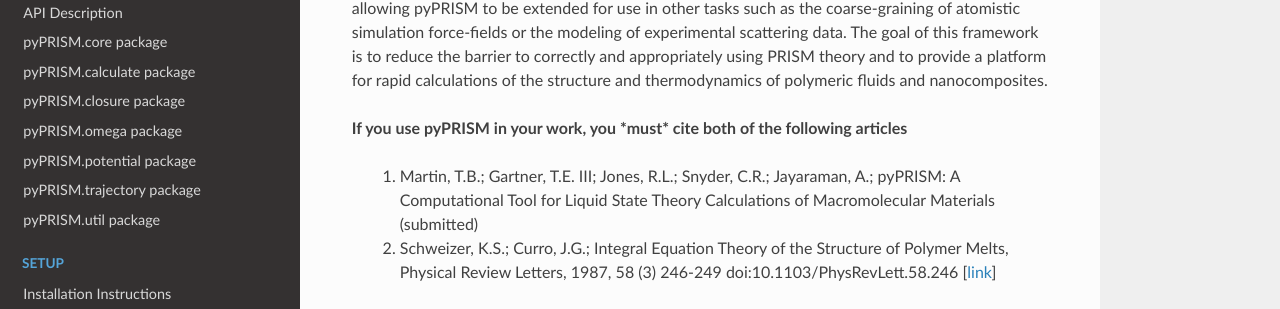
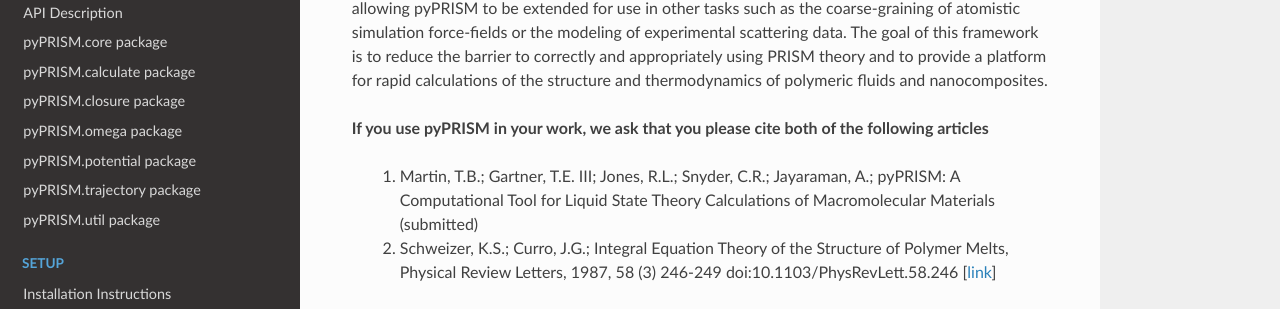
Before and after one commit to usnistgov/pyPRISM, a Sphinx documentation site: the page built from docs/index.rst, in a window 1280 px wide and 900 px high, scrolled down 379 px. Shown: the part 139-448 px from the top of the window. Built offline with Sphinx 7.4.7 and the Read the Docs theme 2.0.0, drawn with Linux system fonts in a browser that asks for light colours; pages that are not in the unit, such as notebooks, are missing from menus.

Commit message:
Changed wording to match NIST-legal recommendation

```diff
--- a/docs/index.rst
+++ b/docs/index.rst
@@ -32,7 +32,7 @@ barrier to correctly and appropriately using PRISM theory and to provide a
 platform for rapid calculations of the structure and thermodynamics of
 polymeric fluids and nanocomposites.
 
-**If you use pyPRISM in your work, you *must* cite both of the following articles**
+**If you use pyPRISM in your work, we ask that you please cite both of the following articles**
 
     1. Martin, T.B.; Gartner, T.E. III;  Jones, R.L.; Snyder, C.R.; Jayaraman,
        A.; pyPRISM: A Computational Tool for Liquid State Theory
```
Also changed, not shown: README.md (+1 -1 lines), 1 other file.
